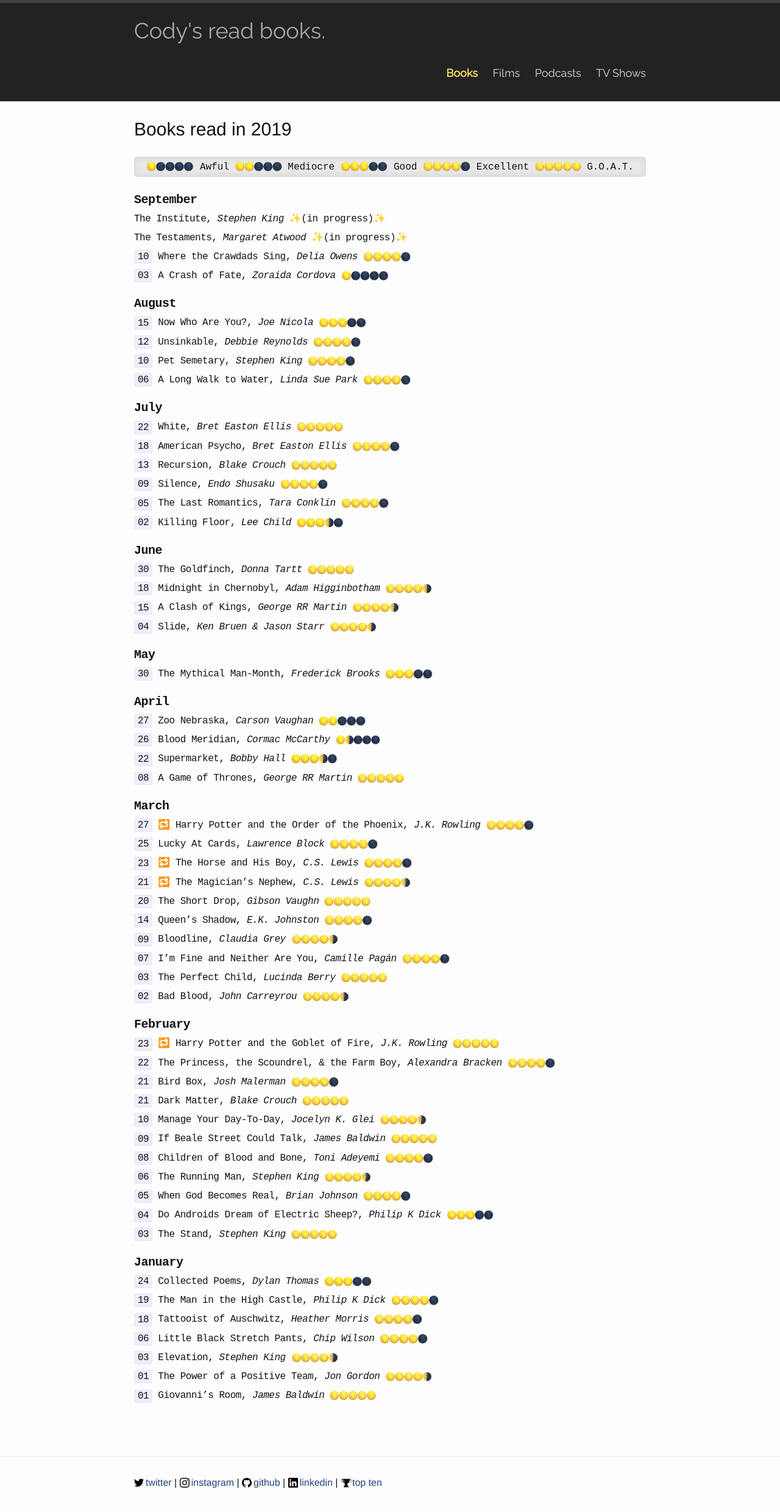
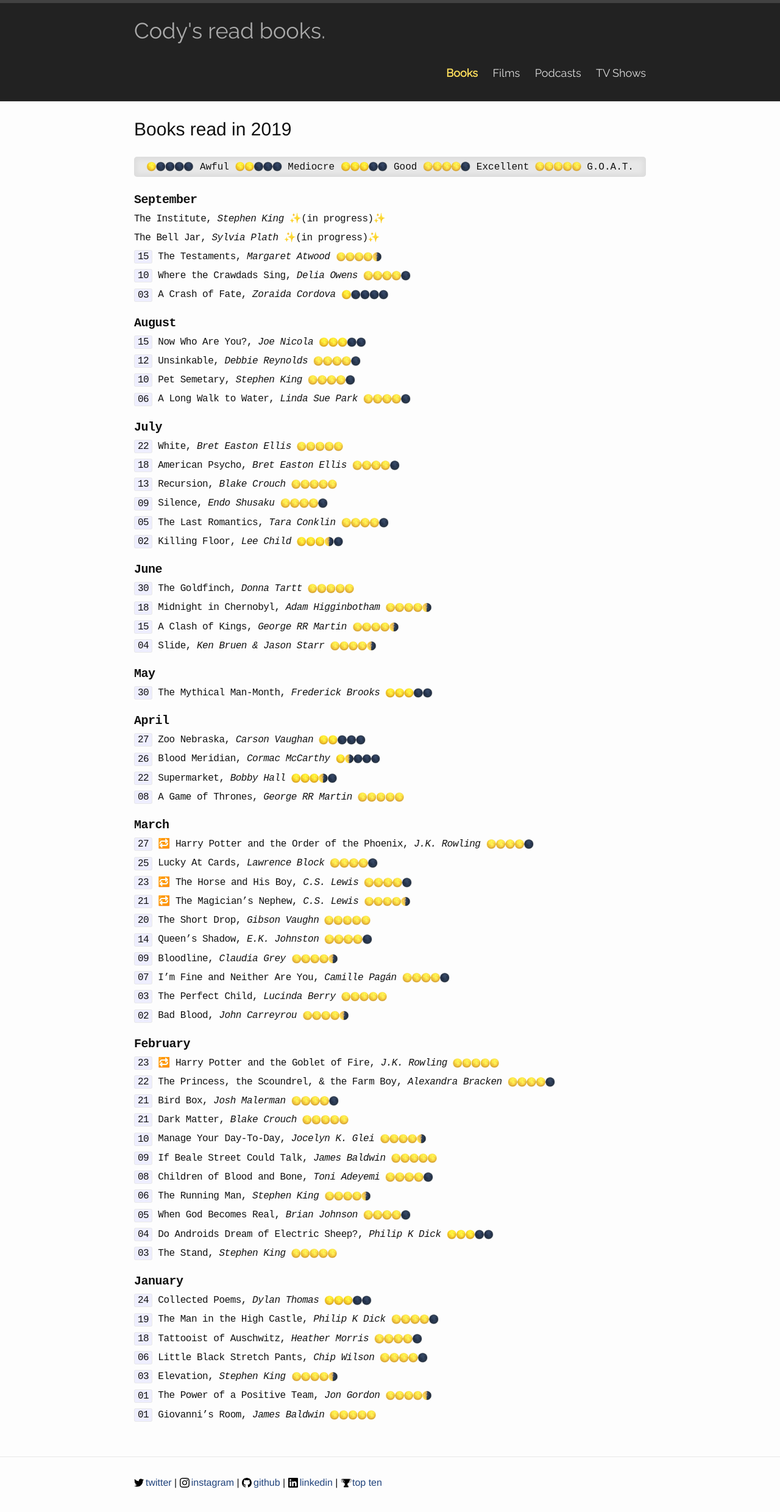
Before and after one commit to codydalerodgers/personal-blog, a Jekyll site: the page built from _books/2019.md, in a window 1280 px wide. Shown: the top 2479 px of the page at 61% size. Built offline with Jekyll 4.4.1, drawn with Linux system fonts in a browser that asks for light colours.

Commit message:
the testaments

```diff
--- a/_books/2019.md
+++ b/_books/2019.md
@@ -6,7 +6,9 @@
 ## September
 The Institute, _Stephen King_ {{ site.inprogress }}
 
-The Testaments, _Margaret Atwood_ {{ site.inprogress }}
+The Bell Jar, _Sylvia Plath_ {{ site.inprogress }}
+
+`15` The Testaments, _Margaret Atwood_ {{ site.fourhalf }}
 
 `10` Where the Crawdads Sing, _Delia Owens_ {{ site.four }}
 
```
